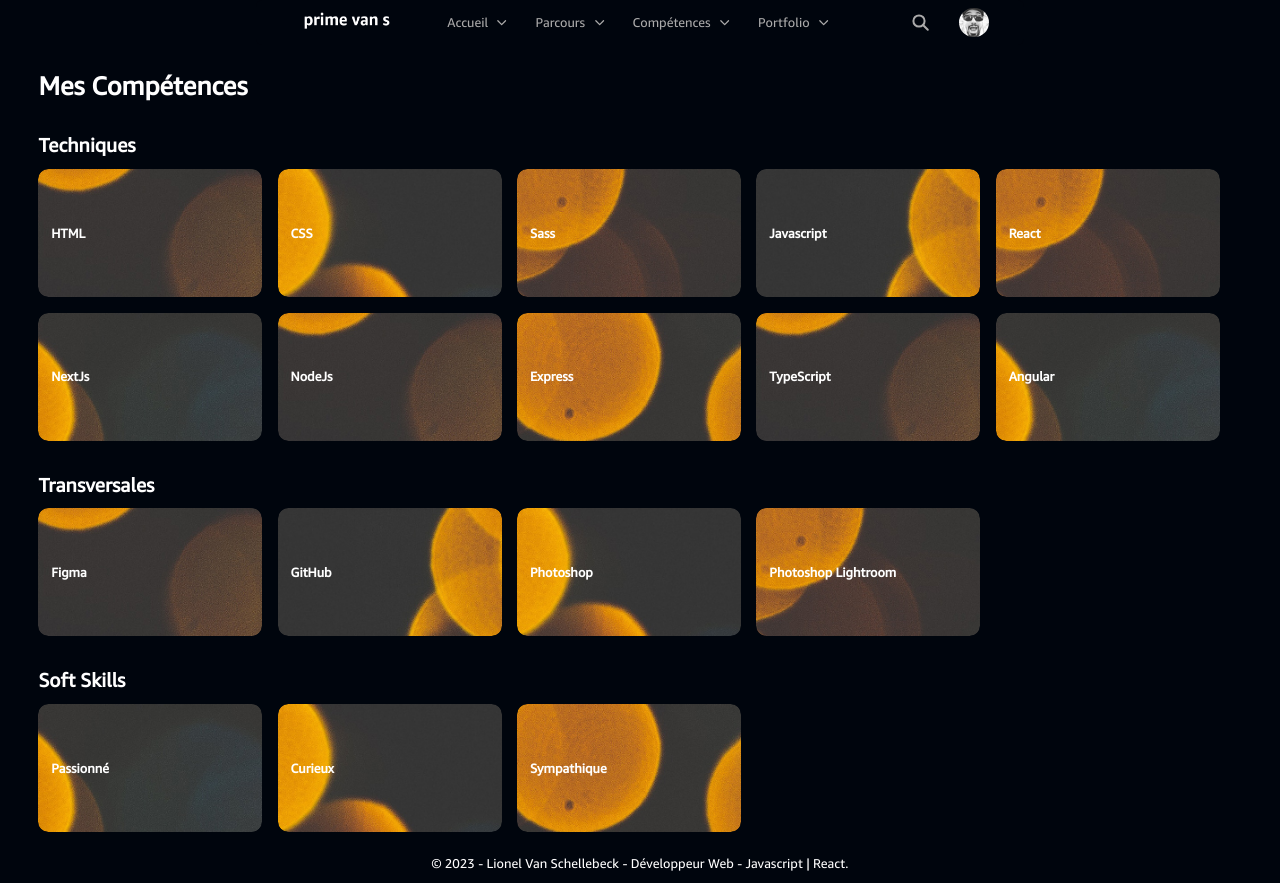
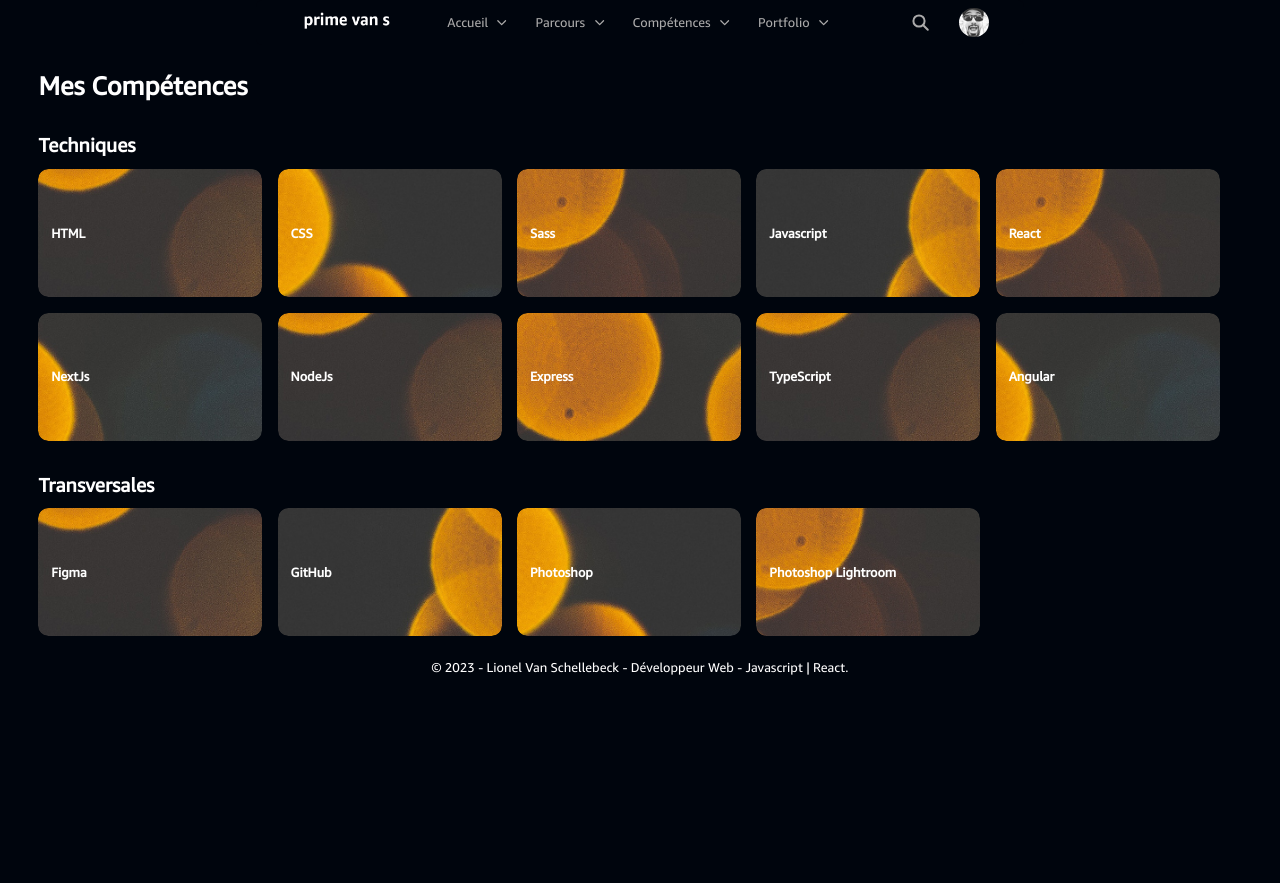
Before and after one commit to LionelVanS/amazing-prime-van-s, a Next.js app: page /skills in a window 1280 px wide. After the commit the page ends 800 px from the top, so only its background shows below. Built offline with nearby package versions, Linux system fonts and the light colour scheme.

Commit message:
removing soft skills

```diff
--- a/src/pages/skills.js
+++ b/src/pages/skills.js
@@ -70,12 +70,4 @@ const smallCardsData = [
          { title: 'Photoshop Lightroom', background: bg5 },
       ],
    },
-   {
-      name: 'Soft Skills',
-      datas: [
-         { title: 'Passionné', background: bg4 },
-         { title: 'Curieux', background: bg2 },
-         { title: 'Sympathique', background: bg6 },
-      ],
-   },
 ];
```
